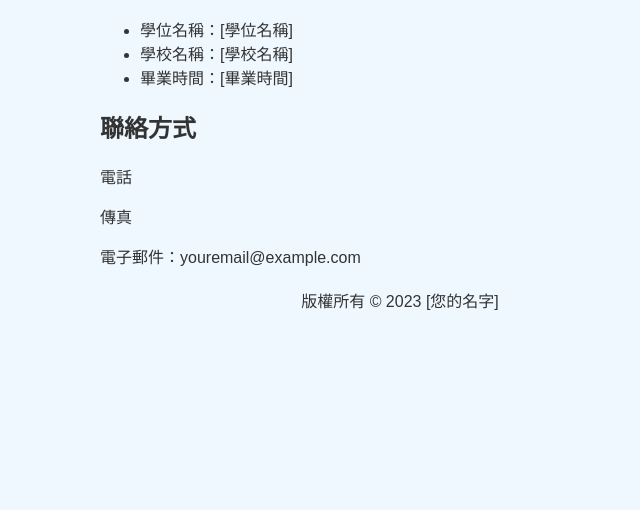
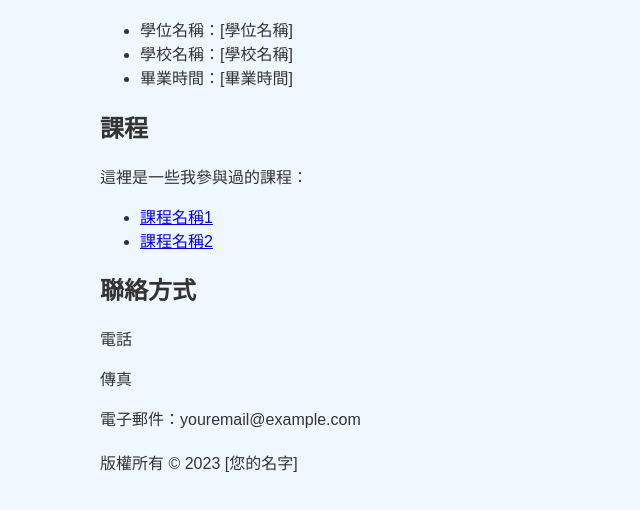
Before and after one commit to joyce784567/TEST.github.io, a plain HTML site: page index.html in a window 1280 px wide. Shown: the part 587-1097 px from the top of the page, without its empty margins (240-880 px from the left). Before the commit the page ends 935 px from the top, so only its background shows below. Drawn offline with Linux system fonts and the light colour scheme.

Commit message:
Update index.html

```diff
--- a/index.html
+++ b/index.html
@@ -21,7 +21,7 @@
 
     footer {
       margin-top: 20px; /* 添加一些外邊距，與內容保持距離 */
-      text-align: center; /* 讓版權信息在頁面中央對齊 */
+      text-align: left; /* 讓版權信息在頁面中央對齊 */
     }
   </style>
 </head>
@@ -43,6 +43,15 @@
     <li>畢業時間：[畢業時間]</li>
   </ul>
 
+  <!-- 課程連結 -->
+  <h2>課程</h2>
+  <p>這裡是一些我參與過的課程：</p>
+  <ul>
+    <li><a href="課程網址1">課程名稱1</a></li>
+    <li><a href="課程網址2">課程名稱2</a></li>
+    <!-- 添加更多的課程連結 -->
+  </ul>
+
   <!-- 聯絡方式 -->
   <h2>聯絡方式</h2>
   <p>電話</p>
```
